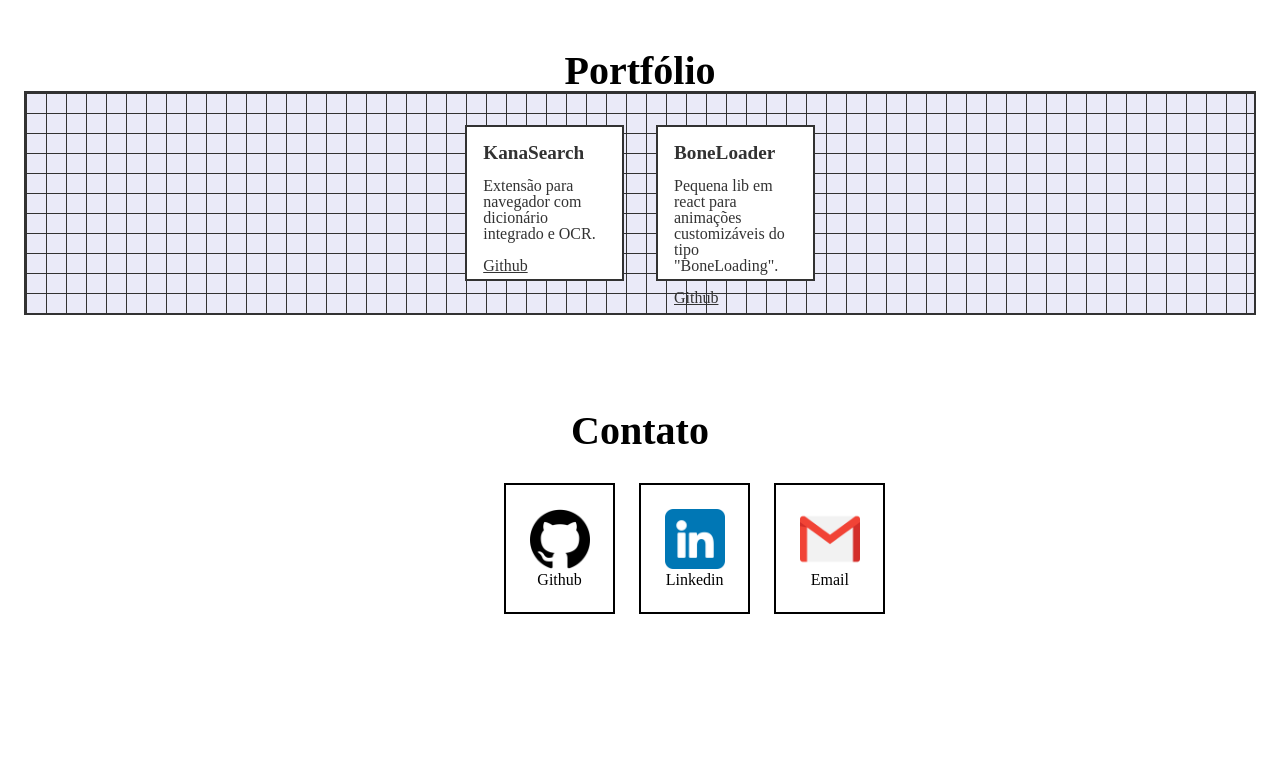
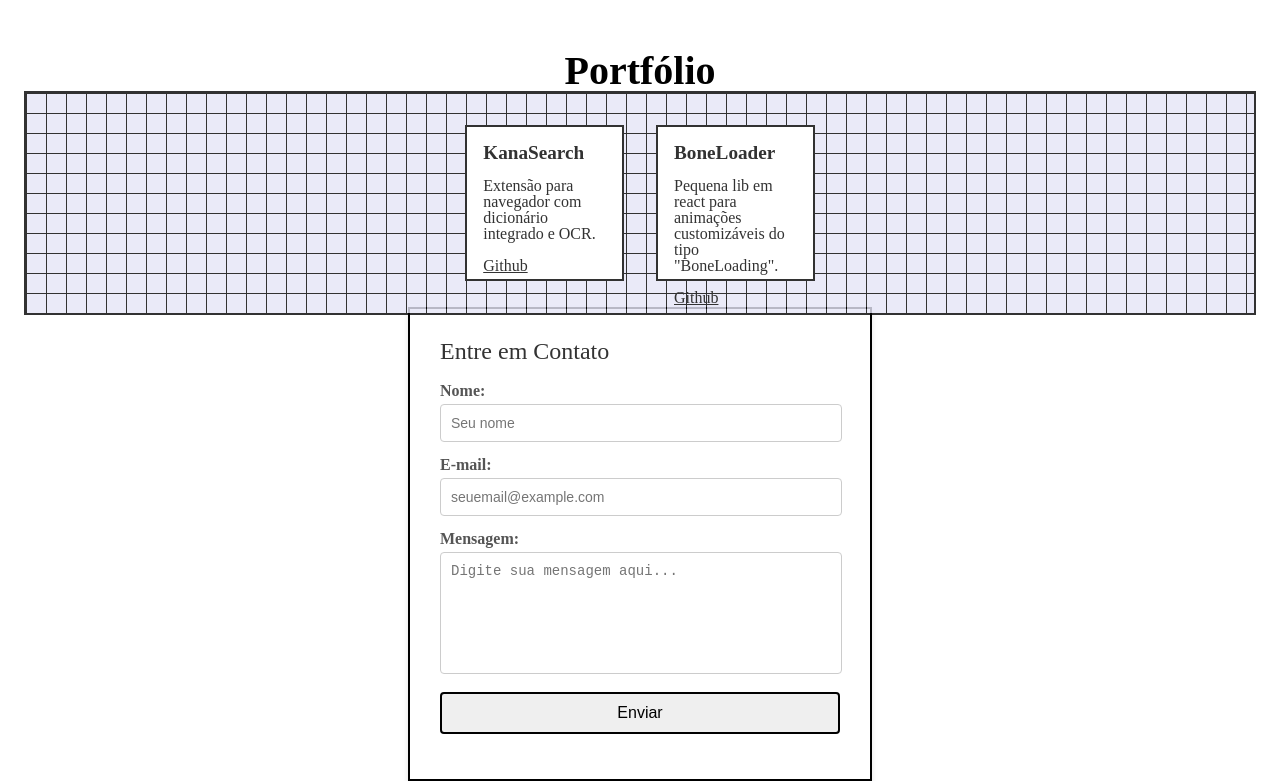
Before and after one commit to luisfr364/atividade_pratica_dev_web, a plain HTML site: page index.html in a window 1280 px wide. Shown: the part 1701-2482 px from the top of the page. Before the commit the page ends 2371 px from the top, so only its background shows below. Drawn offline with Linux system fonts and the light colour scheme.

Commit message:
changes to the contact section

```diff
--- a/index.html
+++ b/index.html
@@ -91,37 +91,53 @@
           </div>
         </div>
       </section>
-      <section class="contact-sec" id="contato">
-        <h2>Contato</h2>
-        <ul class="contact-sec__ul">
-          <li class="contact-sec__ul__li" link="https://github.com/luisfr364">
-            <img
-              class="contact-sec__ul__li__img"
-              src="./img/github-icon.png"
-              alt="Logo do github"
-            />
-            <p>Github</p>
-          </li>
-          <li
-            class="contact-sec__ul__li"
-            link="https://linkedin.com/in/luisf364"
-          >
-            <img
-              class="contact-sec__ul__li__img"
-              src="./img/linkedin.png"
-              alt="Logo do linkedin"
-            />
-            <p>Linkedin</p>
-          </li>
-          <li class="contact-sec__ul__li" link="mailto:luisfr364@gmail.com">
-            <img
-              class="contact-sec__ul__li__img"
-              src="./img/gmail.png"
-              alt="Logo do gmail"
-            />
-            <p>Email</p>
-          </li>
-        </ul>
+      <section class="contact-sec">
+        <div class="contact-sec__form-container">
+          <h2 class="contact-sec__form__title">Entre em Contato</h2>
+          <form action="enviar_email.php" method="POST">
+            <div class="contact-sec__form__group">
+              <label class="contact-sec__form__label" for="nome">Nome:</label>
+              <input
+                class="contact-sec__form__input"
+                type="text"
+                id="nome"
+                name="nome"
+                placeholder="Seu nome"
+                required
+              />
+            </div>
+            <div class="contact-sec__form__group">
+              <label class="contact-sec__form__label" for="email"
+                >E-mail:</label
+              >
+              <input
+                class="contact-sec__form__input"
+                type="email"
+                id="email"
+                name="email"
+                placeholder="seuemail@example.com"
+                required
+              />
+            </div>
+            <div class="contact-sec__form__group">
+              <label class="contact-sec__form__label" for="mensagem"
+                >Mensagem:</label
+              >
+              <textarea
+                class="contact-sec__form__textarea"
+                id="mensagem"
+                name="mensagem"
+                placeholder="Digite sua mensagem aqui..."
+                required
+              ></textarea>
+            </div>
+            <div class="contact-sec__form__group">
+              <button class="contact-sec__form__button" type="submit">
+                Enviar
+              </button>
+            </div>
+          </form>
+        </div>
       </section>
     </main>
     <script src="./main.js"></script>
--- a/styles/style.css
+++ b/styles/style.css
@@ -188,31 +188,62 @@ body {
 .portfolio-sec__ul__li > a {
   color: black;
 }
-
-#contact-sec {
+.contact-sec {
   height: 50svh;
 }
-.contact-sec > h2 {
-  margin-top: 3em;
-  text-align: center;
-  font-size: 2.5rem;
-  font-weight: 700;
+
+.contact-sec__form-container {
+  margin: 1em auto;
+  background-color: #fff;
+  padding: 30px;
+  border: 2px solid black;
+  box-shadow: 0 4px 6px rgba(0, 0, 0, 0.1);
+  width: 100%;
+  max-width: 400px;
 }
 
-.contact-sec__ul {
-  width: 60%;
-  margin: 2em 37.5svw;
-  display: flex;
-  gap: 1.5em;
+/* Título */
+.contact-sec__form__title {
+  margin-bottom: 20px;
+  font-size: 24px;
+  color: #333;
 }
 
-.contact-sec__ul__li {
-  width: 8%;
-  border: solid 2px black;
-  padding: 1.5em;
-  text-align: center;
+.contact-sec__form__group {
+  margin-bottom: 15px;
 }
 
-.contact-sec__ul__li__img {
-  width: 60px;
+.contact-sec__form__label {
+  display: block;
+  margin-bottom: 5px;
+  font-weight: bold;
+  color: #555;
 }
+
+.contact-sec__form__input,
+.contact-sec__form__textarea {
+  width: 95%;
+  padding: 10px;
+  border: 1px solid #ccc;
+  border-radius: 4px;
+  font-size: 14px;
+}
+
+.contact-sec__form__textarea {
+  resize: none;
+  height: 100px;
+}
+
+.contact-sec__form__button {
+  width: 100%;
+  padding: 10px;
+  color: #000000;
+  border: 2px solid black;
+  border-radius: 4px;
+  font-size: 16px;
+  cursor: pointer;
+}
+
+.contact-sec__form__button:hover {
+  background-color: #7c7c7c;
+}
```
